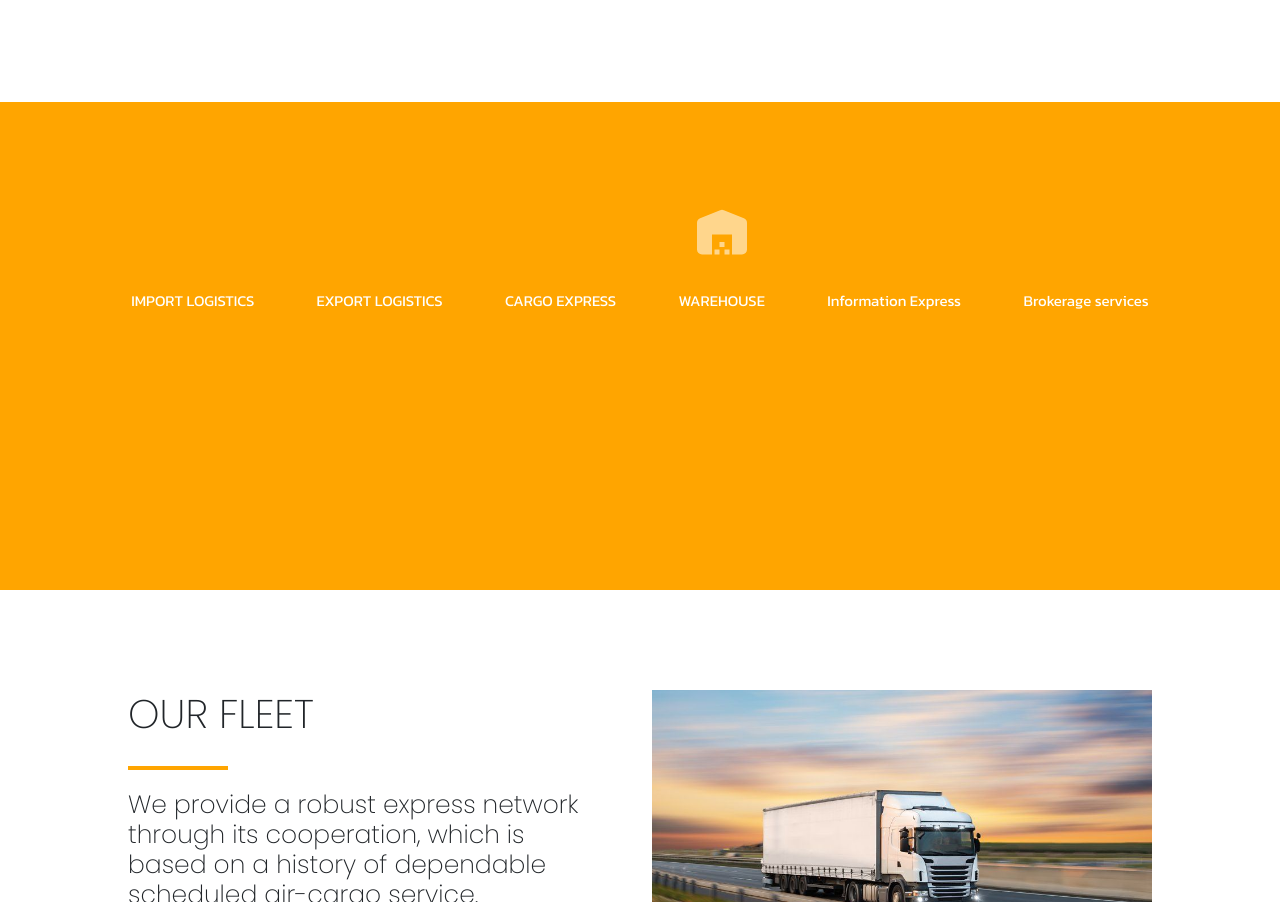
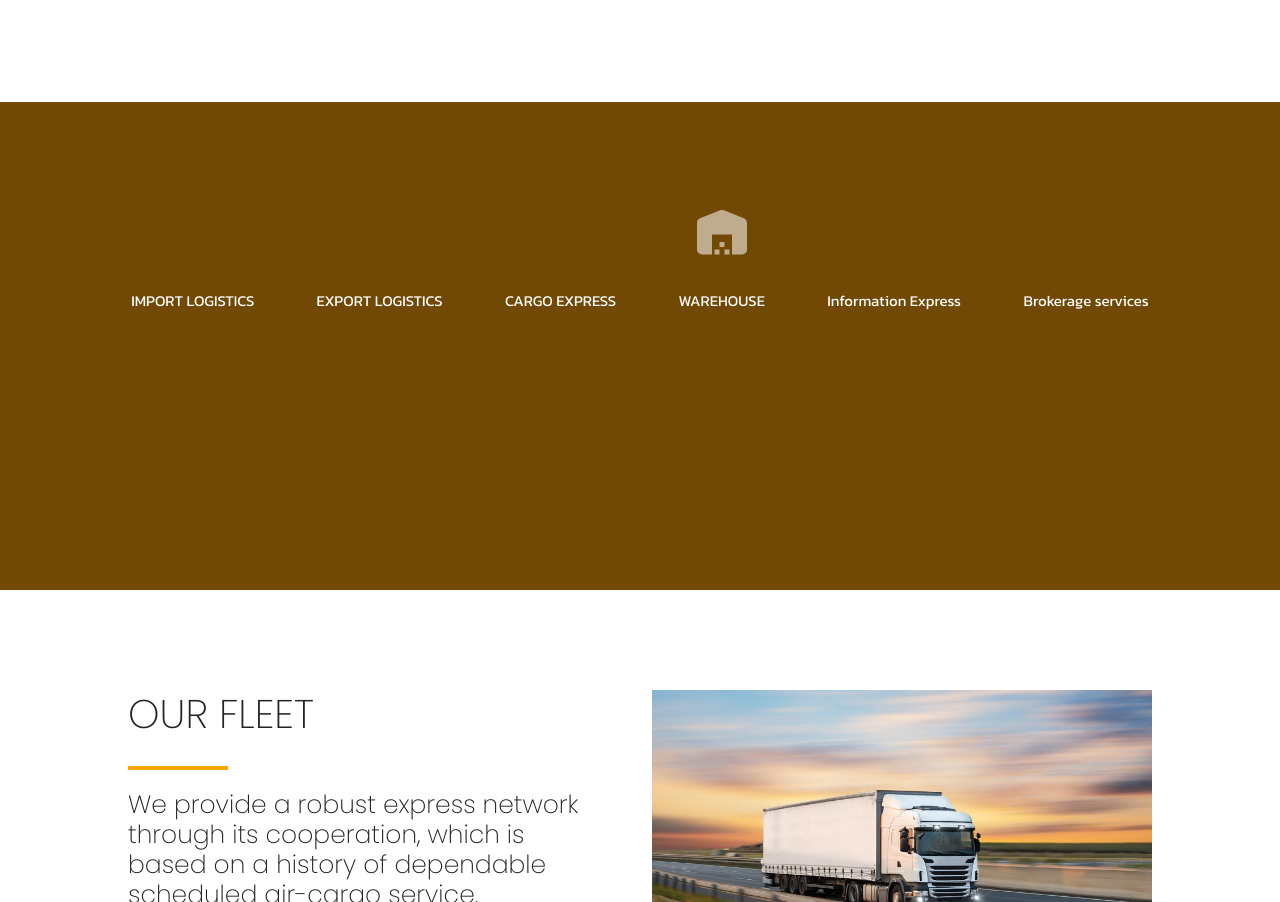
Before and after one commit to DareIsrael/SPEEDY-SPELL, a React (Create React App) app: page /about in a window 1280 px wide. Shown: the part 1180-2082 px from the top of the page. Built offline with nearby package versions, Linux system fonts and the light colour scheme; some icons are missing.

Commit message:
new commit

```diff
--- a/public/style.css
+++ b/public/style.css
@@ -1060,7 +1060,7 @@ li :hover {
     }
 
     .serv-8 {
-        background-color: orange;
+        background-color: rgb(114, 72, 5);
         padding-bottom: 10px;
         text-align: center;
 
```
